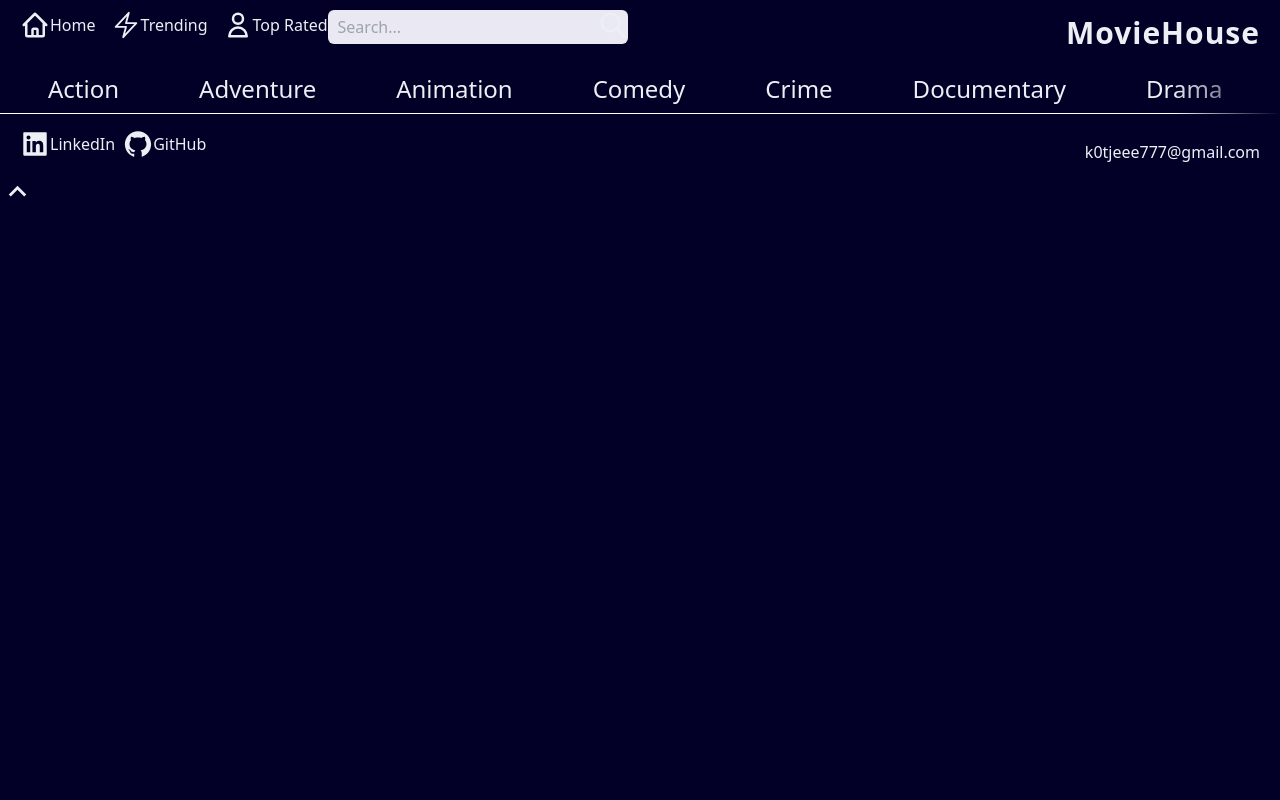
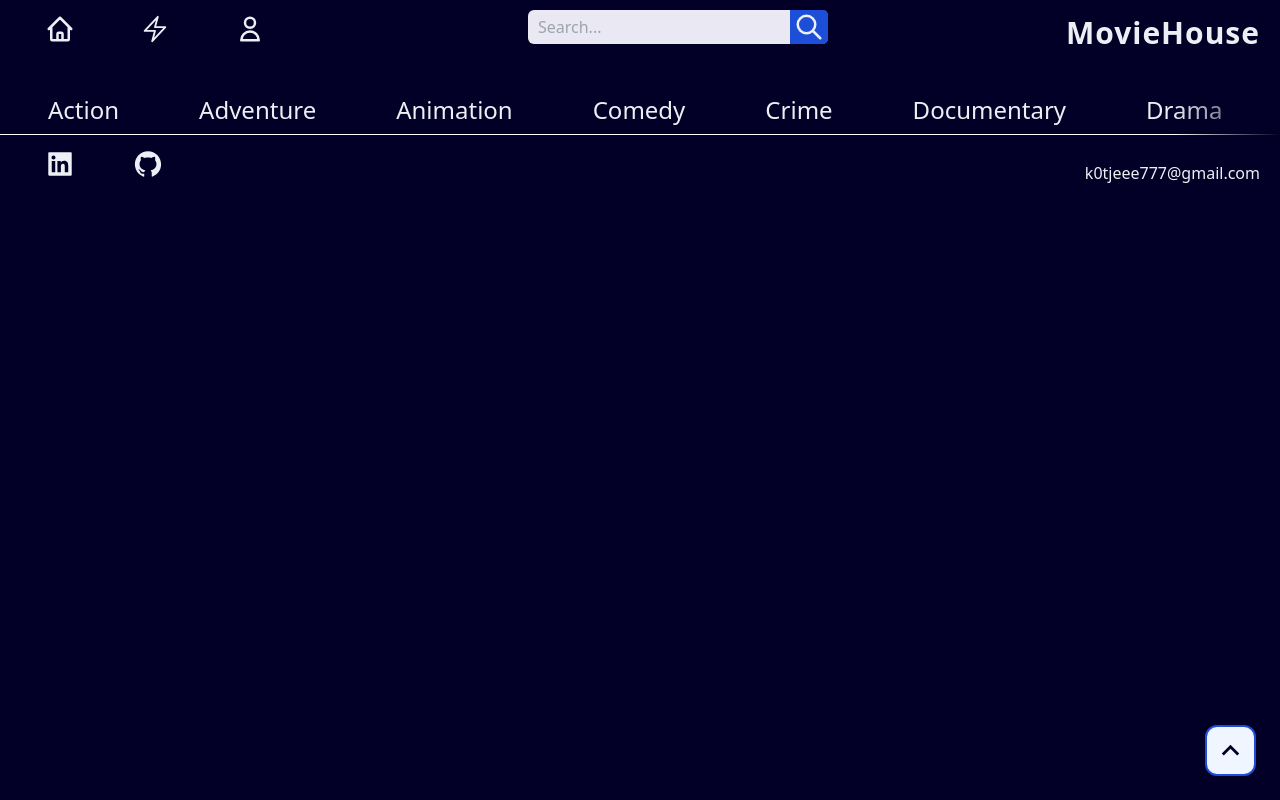
Before and after one commit to yakkkot/hulu-app, a Next.js app: page / in a window 1280 px wide. Built offline with nearby package versions, Linux system fonts and the light colour scheme.

Commit message:
problem with tailwind

```diff
--- a/tailwind.config.js
+++ b/tailwind.config.js
@@ -3,10 +3,13 @@ module.exports = {
   content: [
     "./pages/**/*.{js,ts,jsx,tsx}",
     "./components/**/*.{js,ts,jsx,tsx}",
+    "./Components/**/*.{js,ts,jsx,tsx}",
     "./layout/**/*.{js,ts,jsx,tsx}"
   ],
   theme: {
     extend: {},
   },
-  plugins: [],
+  plugins: [
+    require('tailwind-scrollbar-hide')
+  ],
 }
```
